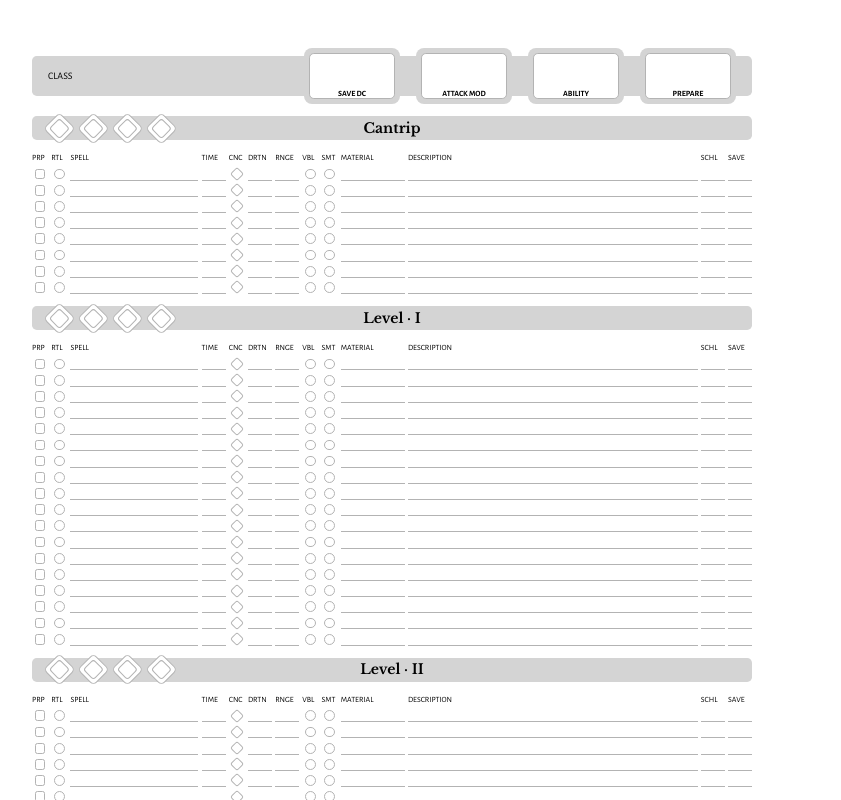
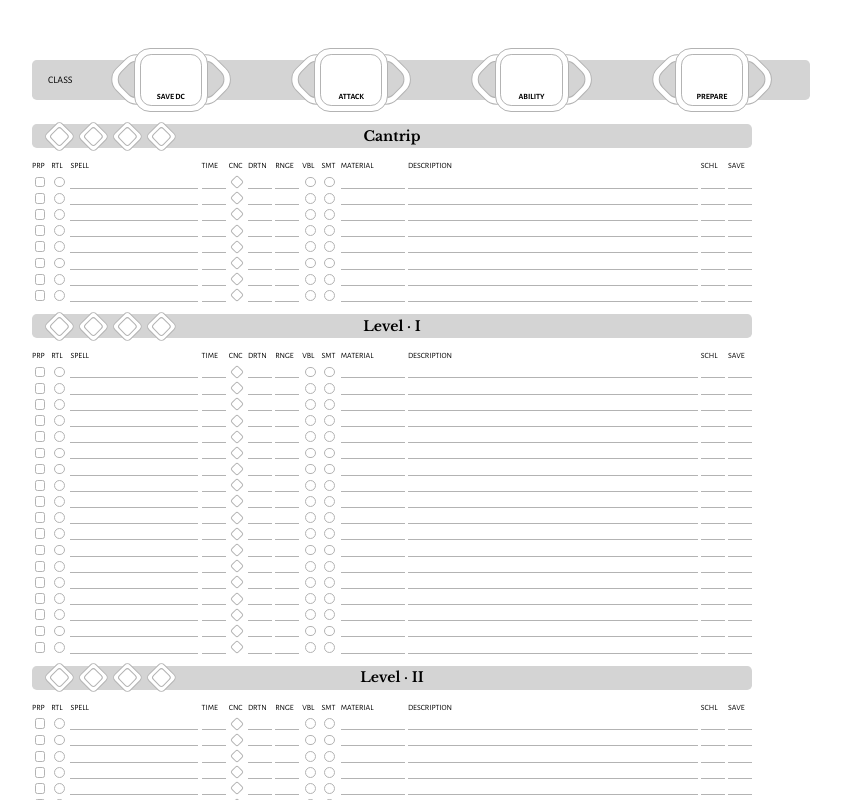
Before and after one commit to jonathan-wideman/dnd-5e-apps, a React (Vite) app in the folder character-sheet/: page / in a window 1280 px wide. Shown: the top 800 px of the page, without its empty margins (248-1089 px from the left). Built offline with nearby package versions, Linux system fonts and the light colour scheme.

Commit message:
WIP fancy boxes

```diff
--- /dev/null
+++ b/character-sheet/src/FancyBox.css
@@ -0,0 +1,65 @@
+.fancy-box-container {
+  isolation: isolate;
+  display: flex;
+  align-items: stretch;
+  height: 4em;
+}
+
+.fancy-box-cell {
+  box-sizing: border-box;
+  background-color: var(--color-white);
+}
+
+.fancy-box-cell-middle {
+  position: relative;
+  display: flex;
+  /* align-items: center; */
+  padding: 0.5em;
+  /* border-top: var(--border-white); */
+  /* border-bottom: var(--border-white); */
+  border: var(--border-400);
+  border-radius: 1em;
+}
+
+.fancy-box-cell-middle::before {
+  position: absolute;
+  --inset: 0.3em;
+  content: '\200D';
+  inset: var(--inset);
+  /* border-top: var(--border-white); */
+  /* border-bottom: var(--border-white); */
+  border: var(--border-400);
+  border-radius: 0.7em;
+}
+
+.fancy-box-cell-end {
+  position: relative;
+  align-self: center;
+  z-index: -1;
+  /* height: 70.92%; */
+  height: calc(100% / 1.416);
+  aspect-ratio: 1/1;
+  /* top: 14.4%; */
+  translate: 50%;
+  rotate: 45deg;
+  border: var(--border-400);
+  border-radius: 1em;
+}
+
+.fancy-box-cell-end::before {
+  --inset: 0.3em;
+  position: absolute;
+  content: '\200D';
+  inset: var(--inset);
+  border: var(--border-400);
+  border-radius: 0.7em;
+  background-color: var(--color-grey-200);
+}
+
+.fancy-box-cell-left {
+  translate: 55%;
+}
+
+.fancy-box-cell-right {
+  translate: -55%;
+}
--- /dev/null
+++ b/character-sheet/src/FancyBox.jsx
@@ -0,0 +1,11 @@
+import './FancyBox.css'
+
+export default function FancyBox({ children }) {
+  return (
+    <div className="fancy-box-container">
+      <div className="fancy-box-cell fancy-box-cell-left fancy-box-cell-end"></div>
+      <div className="fancy-box-cell fancy-box-cell-middle">{children}</div>
+      <div className="fancy-box-cell fancy-box-cell-right fancy-box-cell-end"></div>
+    </div>
+  )
+}
--- a/character-sheet/src/SpellClass.jsx
+++ b/character-sheet/src/SpellClass.jsx
@@ -1,3 +1,5 @@
+import FancyBox from "./FancyBox";
+
 export default function SpellClass() {
   return (
     <div className='divider-container spell-class-row'>
@@ -5,10 +7,10 @@ export default function SpellClass() {
       <div className='divider-content spell-class'>
         <span className="spell-class-name">Class</span>
         <div className="spell-class-values">
-          <span className="spell-class-box">Save DC</span>
-          <span className="spell-class-box">Attack Mod</span>
-          <span className="spell-class-box">Ability</span>
-          <span className="spell-class-box">Prepare</span>
+          <FancyBox><span className="spell-class-box-label">Save DC</span></FancyBox>
+          <FancyBox><span className="spell-class-box-label">Attack</span></FancyBox>
+          <FancyBox><span className="spell-class-box-label">Ability</span></FancyBox>
+          <FancyBox><span className="spell-class-box-label">Prepare</span></FancyBox>
         </div>
       </div>
     </div>
--- a/character-sheet/src/SpellSheet.css
+++ b/character-sheet/src/SpellSheet.css
@@ -57,7 +57,7 @@
 .spell-class-values {
   display: flex;
   justify-content: center;
-  /* align-items: center; */
+  align-items: center;
   gap: 1rem;
 }
 
@@ -98,6 +98,16 @@
   font-weight: bold;
   text-transform: uppercase;
   /* background-color: var(--color-grey-200); */
+}
+
+.spell-class-box-label {
+  display: flex;
+  justify-content: center;
+  align-items: flex-end;
+  width: 7em;
+  font-size: var(--fs-xs);
+  font-weight: bold;
+  text-transform: uppercase;
 }
 
 .spell-slots-label {
```
Also changed, not shown: character-sheet/src/SpellSheet.jsx (+5 -6 lines).
